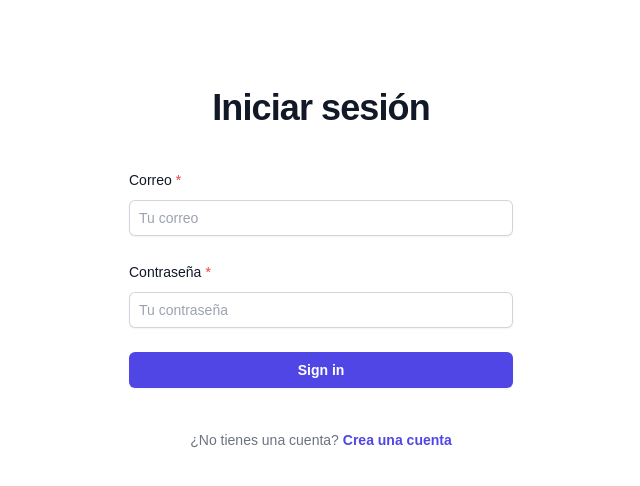
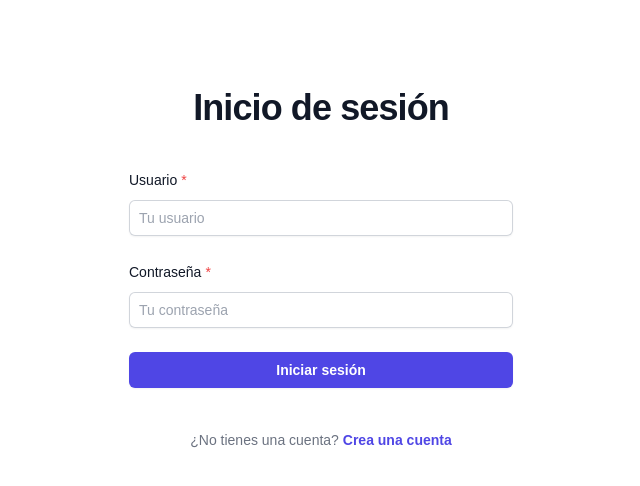
Before and after one commit to AMorTor/Native-Mobile-Application-Development, a React (Vite) app in the folder Practice2/Practice2-frontend/: page /signin in a window 1280 px wide. Shown: the top 486 px of the page, without its empty margins (319-959 px from the left). Built offline with nearby package versions, Linux system fonts and the light colour scheme.

Commit message:
Handle signin flow

```diff
--- /dev/null
+++ b/Practice2/Practice2-frontend/src/pages/Signin/Signin.handlers.js
@@ -0,0 +1,29 @@
+import { jwtDecode } from "jwt-decode";
+import { redirect } from "react-router-dom";
+
+async function signInAction({ request }) {
+  const { email, password } = Object.fromEntries(await request.formData());
+
+  const res = await fetch(`${import.meta.env.VITE_BASE_URL}/auth/login`, {
+    method: "POST",
+    headers: { "Content-Type": "application/json" },
+    body: JSON.stringify({
+      username: email,
+      password,
+    }),
+  });
+
+  if (!res.ok) {
+    console.log({ error: res.statusText });
+    return res.statusText;
+  }
+
+  const { token } = await res.json();
+  const { userId } = jwtDecode(token);
+  localStorage.setItem("token", token);
+  localStorage.setItem("userId", userId);
+
+  return redirect("/");
+}
+
+export { signInAction };
--- a/Practice2/Practice2-frontend/src/pages/Signin/Signin.jsx
+++ b/Practice2/Practice2-frontend/src/pages/Signin/Signin.jsx
@@ -1,22 +1,24 @@
-import { Form } from "react-router-dom";
+import { Form, useActionData } from "react-router-dom";
 
 export default function Signin() {
+  const error = useActionData();
+
   return (
     <main className="flex min-h-full flex-col justify-center px-6 py-12 lg:px-8">
       <section className="sm:mx-auto sm:w-full sm:max-w-sm">
         <h1 className="mt-10 text-center text-3xl md:text-4xl font-bold leading-9 tracking-tight text-gray-900">
-          Iniciar sesión
+          Inicio de sesión
         </h1>
       </section>
 
       <section className="mt-10 sm:mx-auto sm:w-full sm:max-w-sm">
-        <Form action="/signin" className="space-y-6">
+        <Form action="/signin" method="POST" className="space-y-6">
           <div>
             <label
               className="block text-sm font-medium leading-6 text-gray-900 after:content-['*'] after:ml-1 after:text-red-500"
               htmlFor="email"
             >
-              Correo
+              Usuario
             </label>
             <div className="mt-2">
               <input
@@ -24,9 +26,8 @@ export default function Signin() {
                 className="block w-full rounded-md border-0 px-2.5 py-1.5 text-gray-900 shadow-sm ring-1 ring-inset ring-gray-300 placeholder:text-gray-400 focus:ring-2 focus:ring-inset focus:ring-indigo-600 sm:text-sm sm:leading-6"
                 id="email"
                 name="email"
-                placeholder="Tu correo"
+                placeholder="Tu usuario"
                 required
-                type="email"
               />
             </div>
           </div>
@@ -53,12 +54,14 @@ export default function Signin() {
             </div>
           </div>
 
+          {error && <div className="text-red-500 text-sm">{error}</div>}
+
           <div>
             <button
               className="flex w-full justify-center rounded-md bg-indigo-600 px-3 py-1.5 text-sm font-semibold leading-6 text-white shadow-sm hover:bg-indigo-500 focus-visible:outline focus-visible:outline-2 focus-visible:outline-offset-2 focus-visible:outline-indigo-600"
               type="submit"
             >
-              Sign in
+              Iniciar sesión
             </button>
           </div>
         </Form>
```
